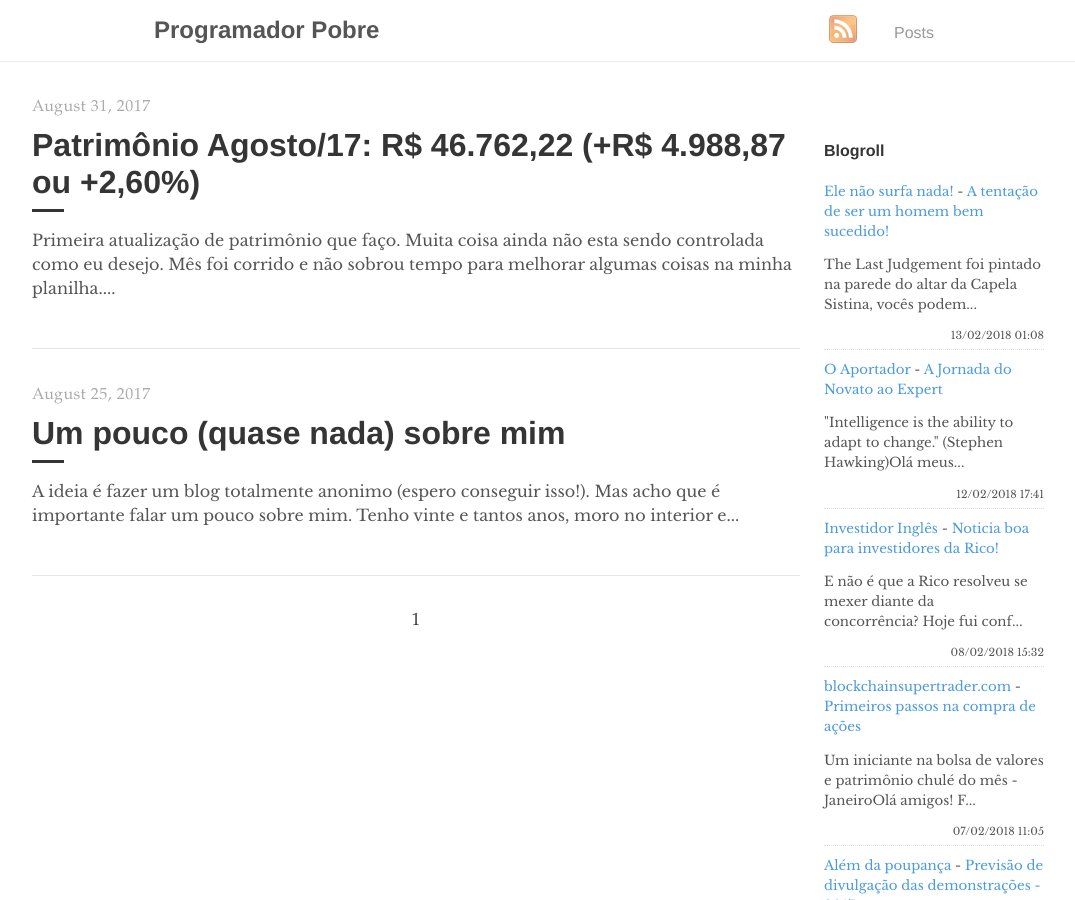
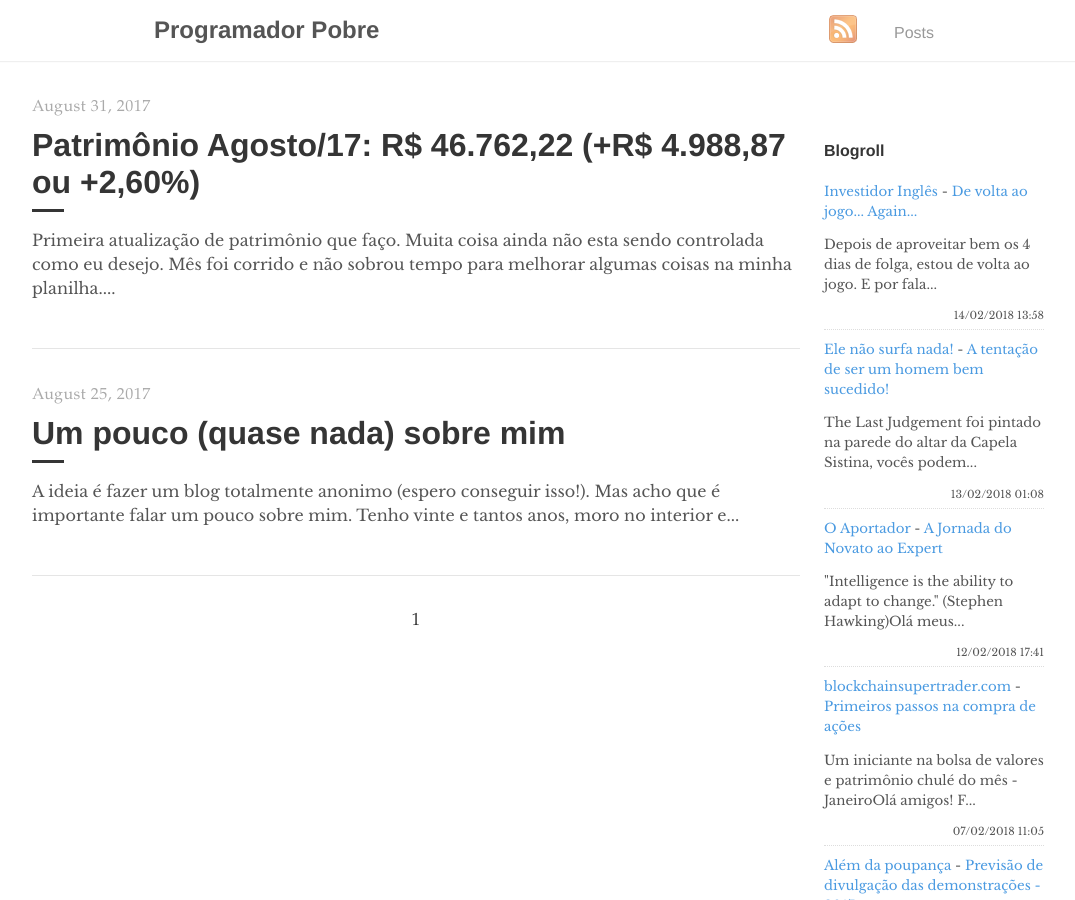
Before and after one commit to programadorpobre/programadorpobre.github.io, a Jekyll site: the page built from index.html, in a window 1280 px wide and 900 px high. Shown: the whole window, without its empty margins (96-1171 px from the left). Built offline with Jekyll 4.4.1, drawn with Linux system fonts in a browser that asks for light colours; the list of posts is cut into pages by our own code; comment, search, counter and statistics services are not loaded.

Commit message:
[ci skip] travis #193

```diff
--- a/_includes/feed-entries.html
+++ b/_includes/feed-entries.html
@@ -1,3 +1,8 @@
+<div class="feed-entry">
+    <a class="feed-entry-site-name" href="http://www.investidoringles.com/">Investidor Inglês</a> - <a class="feed-entry-title" href="http://www.investidoringles.com/2018/02/de-volta-ao-jogo-again-cm0102.html">De volta ao jogo... Again...</a>
+    <p class="feed-entry-summary"> Depois de aproveitar bem os 4 dias de folga, estou de volta ao jogo. E por fala...</p>
+    <time datetime="2018-02-14T13:58:00.001-02:00">14/02/2018 13:58</time>
+</div>
 <div class="feed-entry">
     <a class="feed-entry-site-name" href="http://elenaosurfanada.blogspot.com/">Ele não surfa nada!</a> - <a class="feed-entry-title" href="http://elenaosurfanada.blogspot.com/2018/02/a-tentacao-de-ser-um-homem-bem-sucedido.html">A tentação de ser um homem bem sucedido!</a>
     <p class="feed-entry-summary">The Last Judgement foi pintado na parede do altar da Capela Sistina, vocês podem...</p>
@@ -7,11 +12,6 @@
     <a class="feed-entry-site-name" href="http://oaportadorfinanceiro.blogspot.com/">O Aportador</a> - <a class="feed-entry-title" href="http://oaportadorfinanceiro.blogspot.com/2018/02/a-jornada-do-novato-ao-expert.html">A Jornada do Novato ao Expert</a>
     <p class="feed-entry-summary">"Intelligence is the ability to adapt to change."&nbsp;(Stephen Hawking)Olá meus...</p>
     <time datetime="2018-02-12T17:41:00.001-02:00">12/02/2018 17:41</time>
-</div>
-<div class="feed-entry">
-    <a class="feed-entry-site-name" href="http://www.investidoringles.com/">Investidor Inglês</a> - <a class="feed-entry-title" href="http://www.investidoringles.com/2018/02/corretagem-zero-fii-rico.html">Noticia boa para investidores da Rico!</a>
-    <p class="feed-entry-summary"> E não é que a Rico resolveu se mexer diante da concorrência?&nbsp;Hoje fui conf...</p>
-    <time datetime="2018-02-08T15:32:00.001-02:00">08/02/2018 15:32</time>
 </div>
 <div class="feed-entry">
     <a class="feed-entry-site-name" href="http://www.blockchainsupertrader.com/">blockchainsupertrader.com</a> - <a class="feed-entry-title" href="http://www.blockchainsupertrader.com/2018/02/primeiros-passos-na-compra-de-acoes.html">Primeiros passos na compra de ações</a>
```
